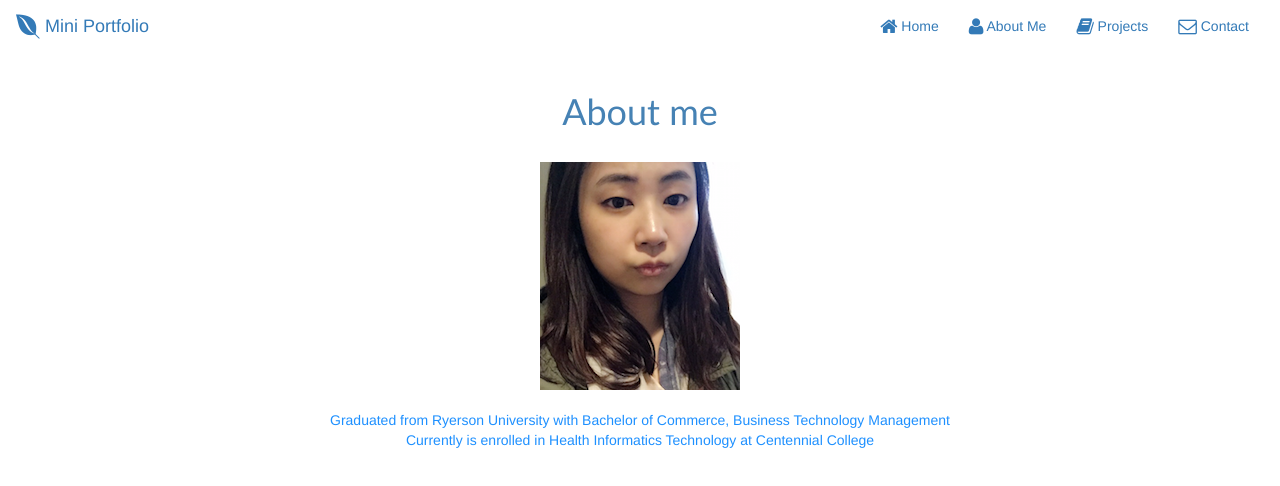
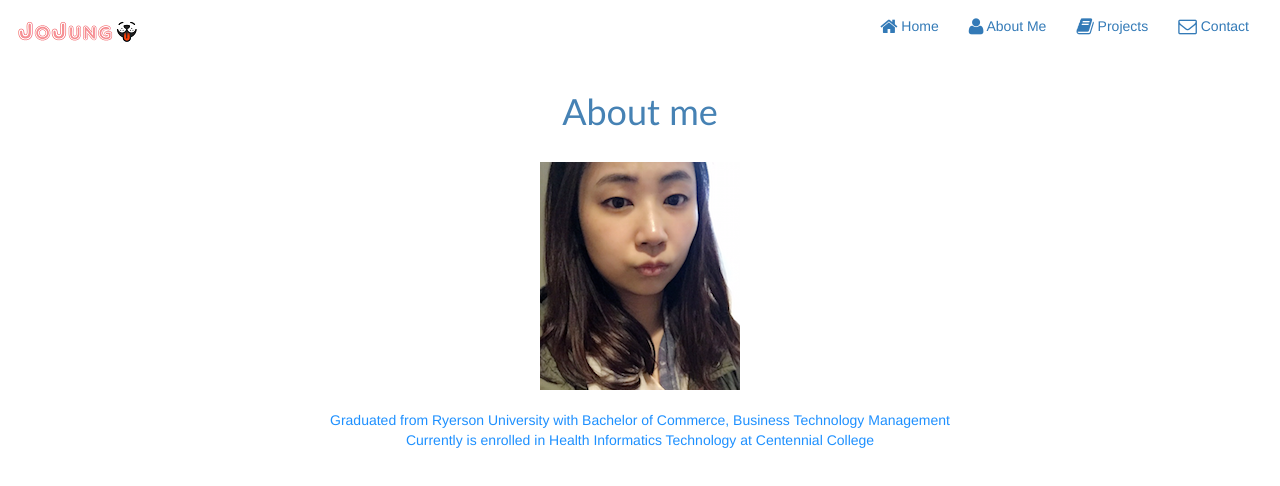
Before and after one commit to hyunjungjung/COMP125-MiniPortfolio, a plain HTML site: page about.html in a window 1280 px wide. Drawn offline with Linux system fonts and the light colour scheme.

Commit message:
fixed logo on all pages

```diff
--- a/about.html
+++ b/about.html
@@ -25,7 +25,7 @@
         <span class="icon-bar"></span>
         <span class="icon-bar"></span>
       </button>
-                <a class="navbar-brand" href="index.html"><i class="fa fa-envira fa-lg"></i> Mini Portfolio</a>
+                <a class="navbar-brand" href="index.html"><image src=Assets/logo2.png></a>
             </div>
 
             <!-- Collect the nav links, forms, and other content for toggling -->
```
Also changed, not shown: contact.html (+1 -1 lines), projects.html (+1 -1 lines).
